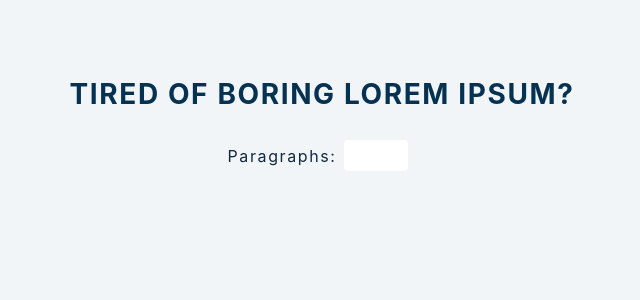
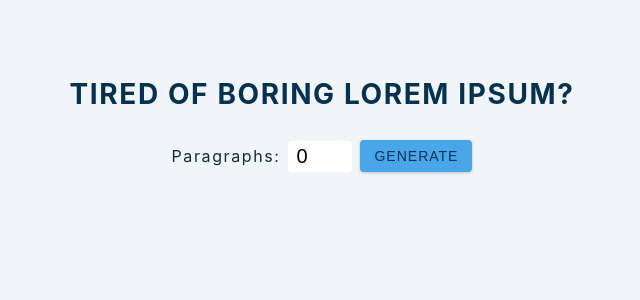
Before and after one commit to jobitoalv/loremIpsum, a React (Create React App) app: page / in a window 1280 px wide. Shown: the top 300 px of the page, without its empty margins (318-958 px from the left). Built offline with nearby package versions, Linux system fonts and the light colour scheme; the HTML template or start-up script is replaced by a standard one.

Commit message:
add button with sumbit fucntion

```diff
--- a/src/App.js
+++ b/src/App.js
@@ -17,7 +17,10 @@ function App() {
       <lable htmlFor='amount'>
         paragraphs:
       </lable>
-      <input type='number' name='amount' id='amount'/>
+      <input type='number' name='amount' id='amount' value={count}
+      onChange = {(e)=>setCount(e.target.value)}
+      />
+      <button type="submit" className='btn'>generate</button>
     </form>
   </section>
     )
```
